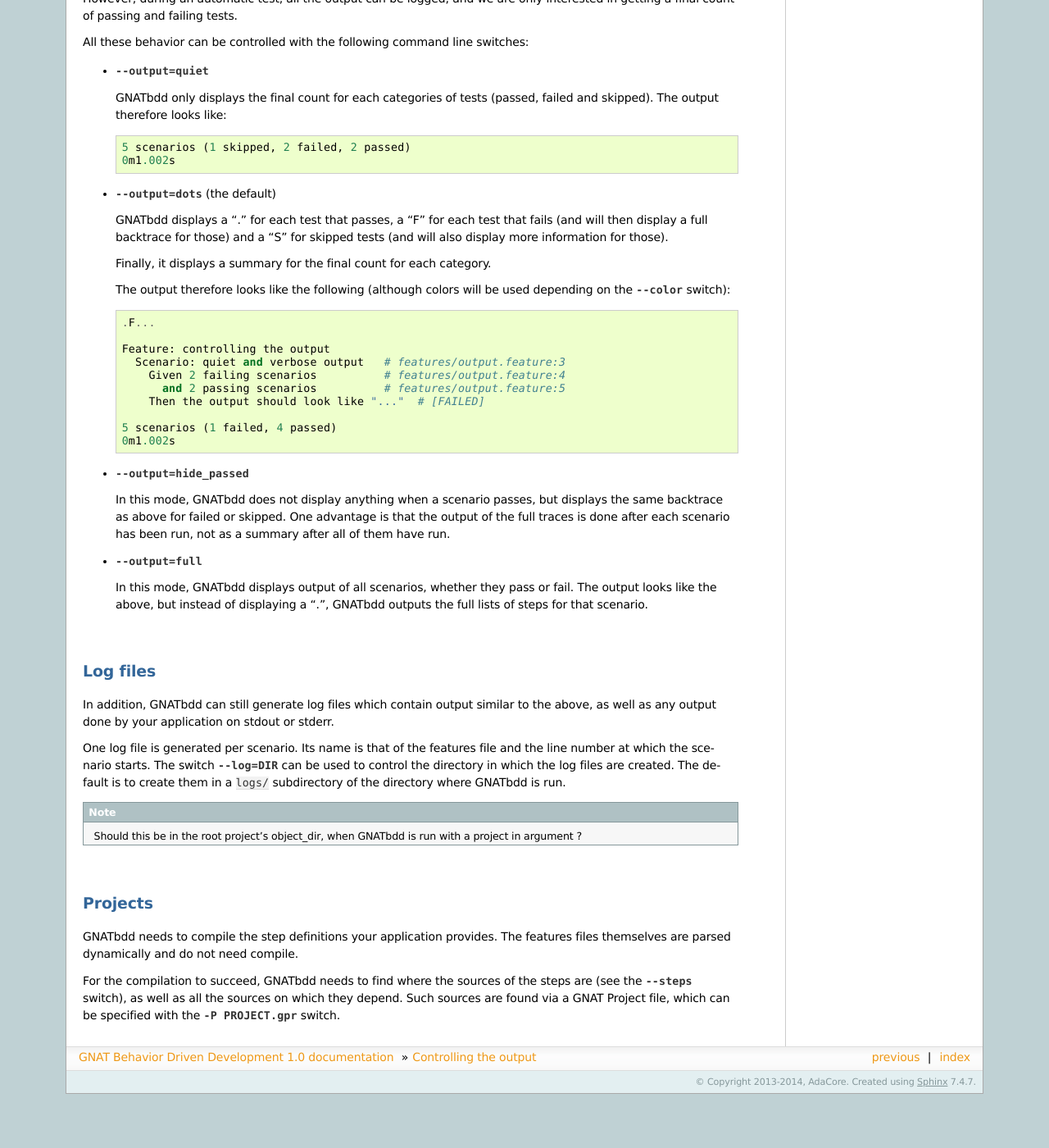
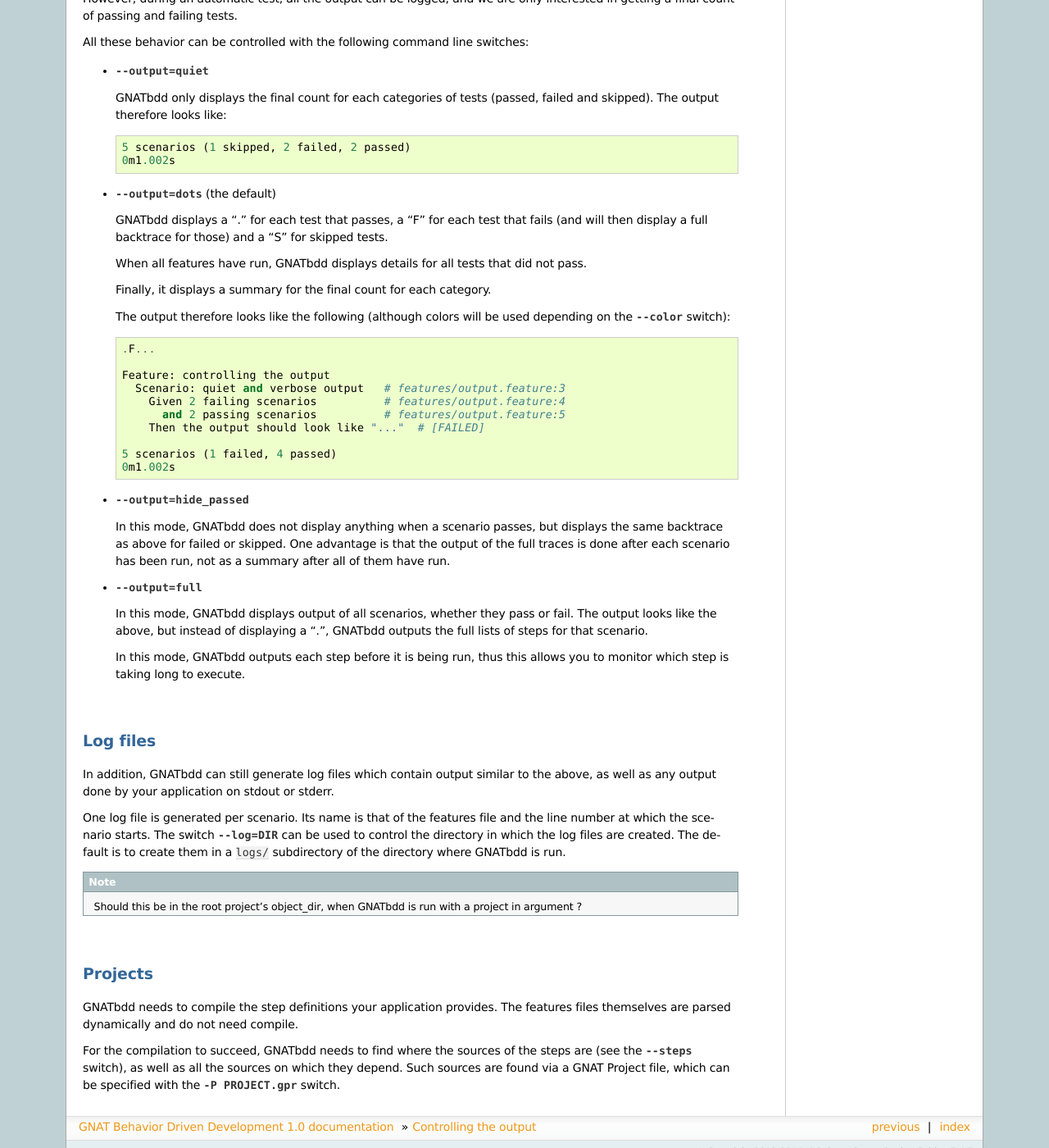
Before and after one commit to briot/gnatbdd, a Sphinx documentation site: the page built from docs/output.rst, in a window 1280 px wide and 1400 px high, scrolled down 743 px. Shown: the whole window at 82% size. Built offline with Sphinx 7.4.7, drawn with Linux system fonts in a browser that asks for light colours; before the commit the page ends 2077 px from its top, so only the background shows below that.

Commit message:
Display the stats after execution of all features

```diff
--- a/docs/output.rst
+++ b/docs/output.rst
@@ -64,8 +64,10 @@
 
   GNATbdd displays a "." for each test that passes, a "F" for each
   test that fails (and will then display a full backtrace for those)
-  and a "S" for skipped tests (and will also display more information
-  for those).
+  and a "S" for skipped tests.
+
+  When all features have run, GNATbdd displays details for all tests
+  that did not pass.
 
   Finally, it displays a summary for the final count for each category.
 
@@ -96,6 +98,8 @@
   pass or fail. The output looks like the above, but instead of displaying
   a ".", GNATbdd outputs the full lists of steps for that scenario.
 
+  In this mode, GNATbdd outputs each step before it is being run, thus this
+  allows you to monitor which step is taking long to execute.
 
 Log files
 =========
```
Also changed, not shown: 5 other files.
